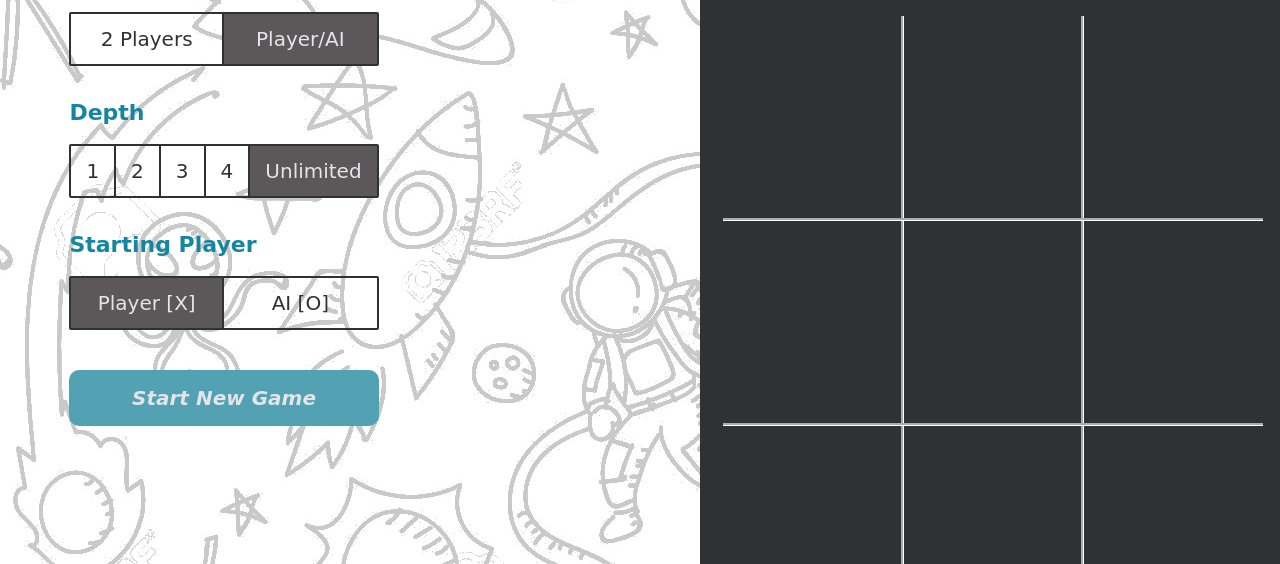
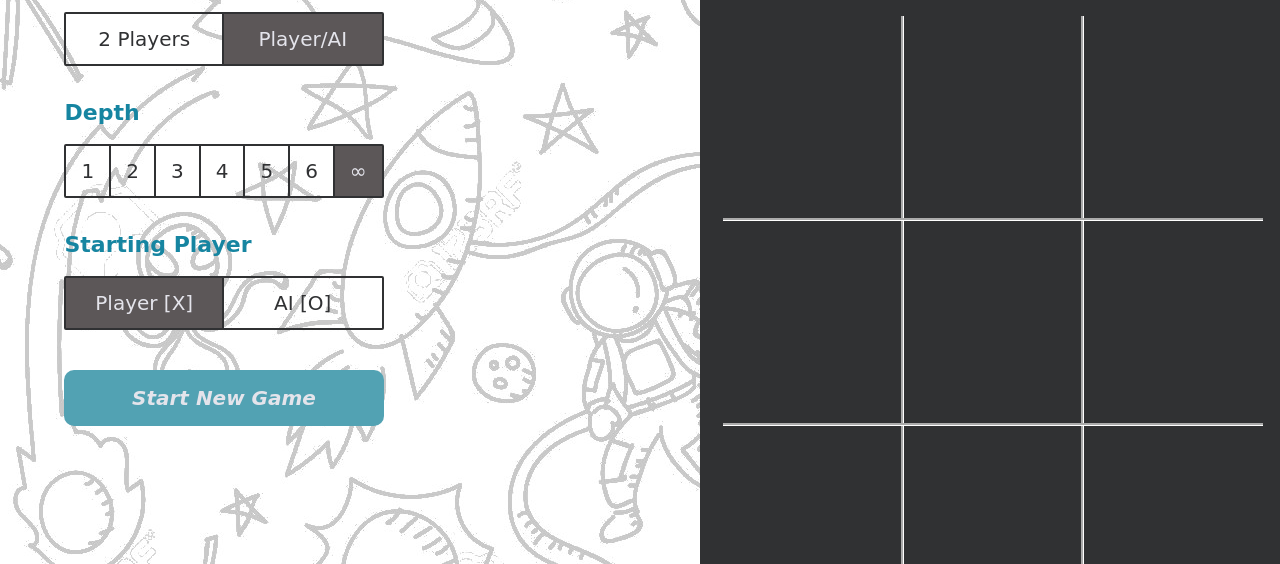
Before and after one commit to parasgoyal12/msftMarsProj, a plain HTML site: page index.html in a window 1280 px wide. Shown: the part 236-800 px from the top of the page. Drawn offline with nearby package versions, Linux system fonts and the light colour scheme; a web font is replaced by a local one.

Commit message:
Added More Depth Options

```diff
--- a/index.html
+++ b/index.html
@@ -32,12 +32,14 @@
 			<div class="field dpt-choices">
 				<label>Depth</label>
 				<div class="depth_choices" id="depth">
-					<ul>
+					<ul >
 						<li data-value="1">1</li>
 						<li data-value="2">2</li>
 						<li data-value="3">3</li>
 						<li data-value="4">4</li>
-						<li data-value="-1" class="active">Unlimited</li>
+						<li data-value="5">5</li>
+						<li data-value="6">6</li>
+						<li data-value="-1" class="active">&#8734</li>
 					</ul>
 				</div>
 			</div>
--- a/script.js
+++ b/script.js
@@ -226,7 +226,7 @@ document.querySelector('#newgame').addEventListener('click',()=>{
     board_state=new Board();
     if(selected_mode===0)
     p=new Player(depth_selected);
-
+    console.log(p.max_depth);
     document.querySelectorAll(`.cell`).forEach(item=>item.classList.remove('winCol'));
     if(selected_mode===0&&turn!==1){
         // console.log(turn,selected_mode);
```
